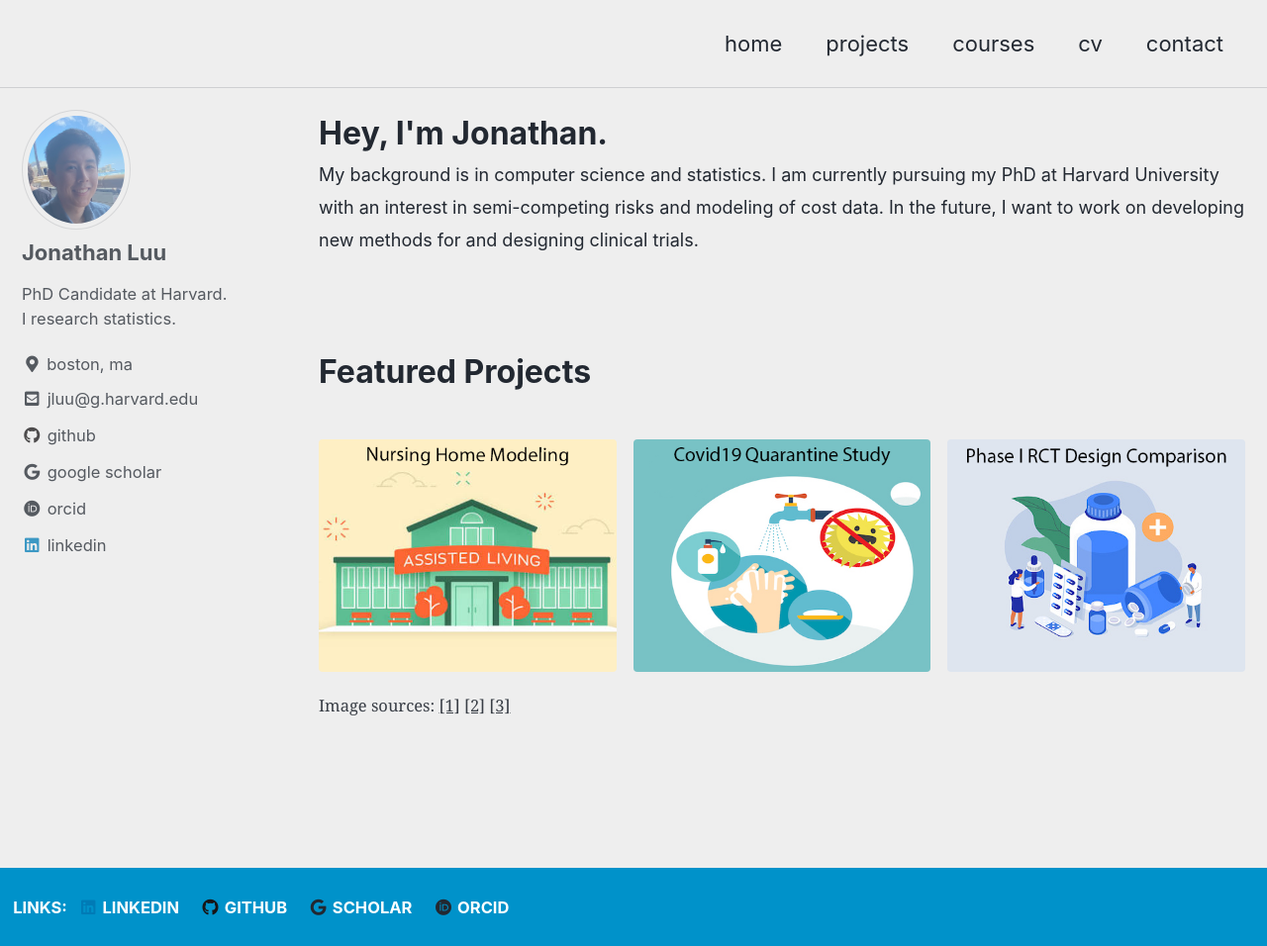
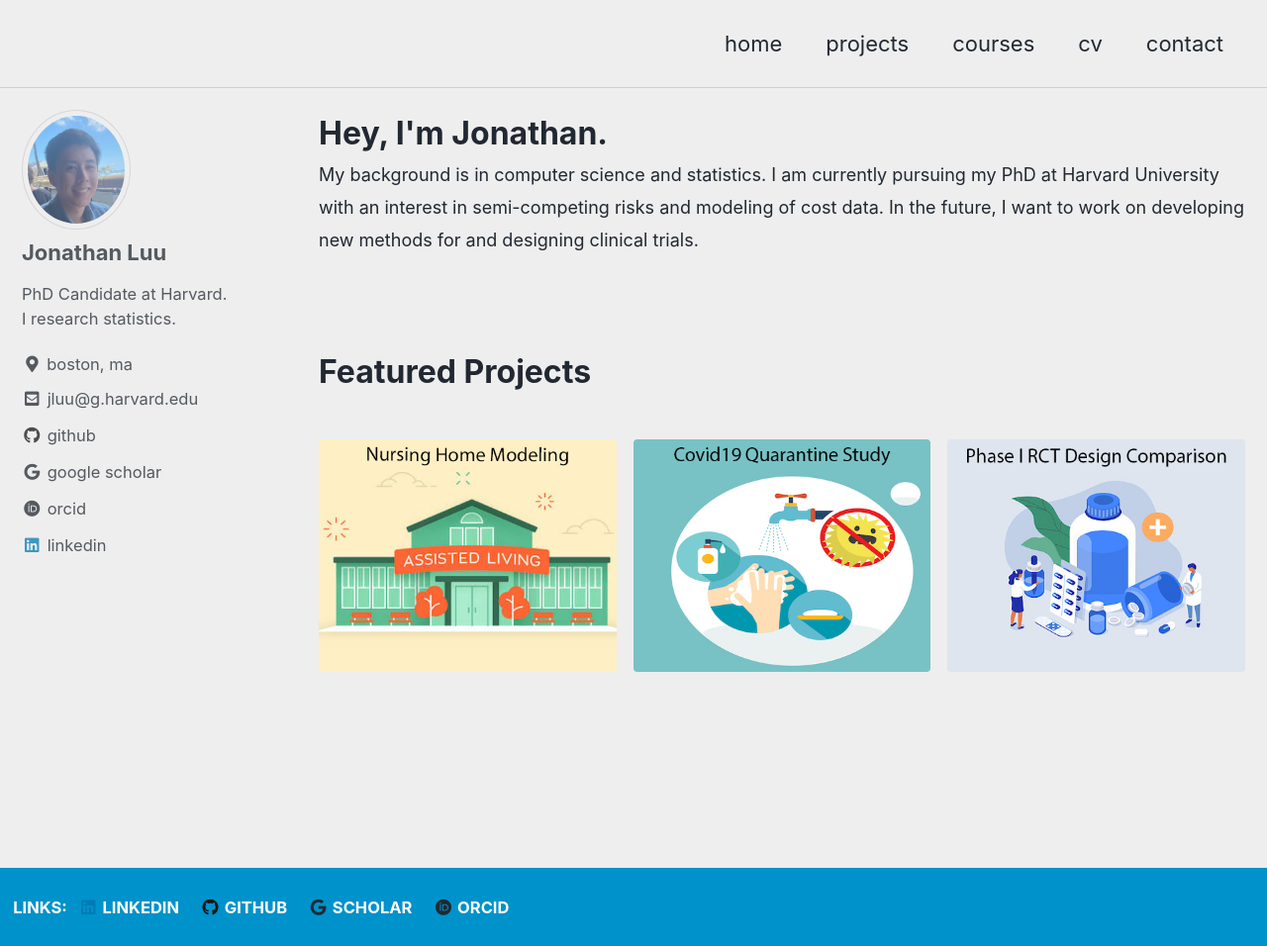
Before and after one commit to luuj/luuj.github.io, a Jekyll site: the page built from index.html, in a window 1280 px wide and 956 px high. Shown: the whole window at 99% size. Built offline with Jekyll 4.4.1, drawn with Linux system fonts in a browser that asks for light colours; cached includes are drawn as plain includes; the list of posts is cut into pages by our own code.

```diff
--- a/index.html
+++ b/index.html
@@ -24,13 +24,6 @@
 		  <a href="/projects/#phase-i-rcts-and-the-33-design">
 		  <img src="/assets/images/ct.png"></a>
 
-
-		<figcaption>Image sources:
-			<a href="https://www.istockphoto.com/vector/assisted-living-gm1217836362-355641801">[1]</a>
-			<a href="https://www.stats.indiana.edu/images/TopicPhotos/covid_19.png">[2]</a>
-			<a href="https://media.istockphoto.com/vectors/pharmacy-shop-vector-id1175445143?b=1&k=20&m=1175445143&s=170667a&w=0&h=fSqBQ5i92aSQ7XgKuFCosx9CyXyxWRe3M2eS7tbr6Ho=">[3]</a>
-		</figcaption>
-
 	</figure>
 
 </div>
```
Also changed, not shown: _pages/projects.md (+3 -1 lines), 2 other files.
